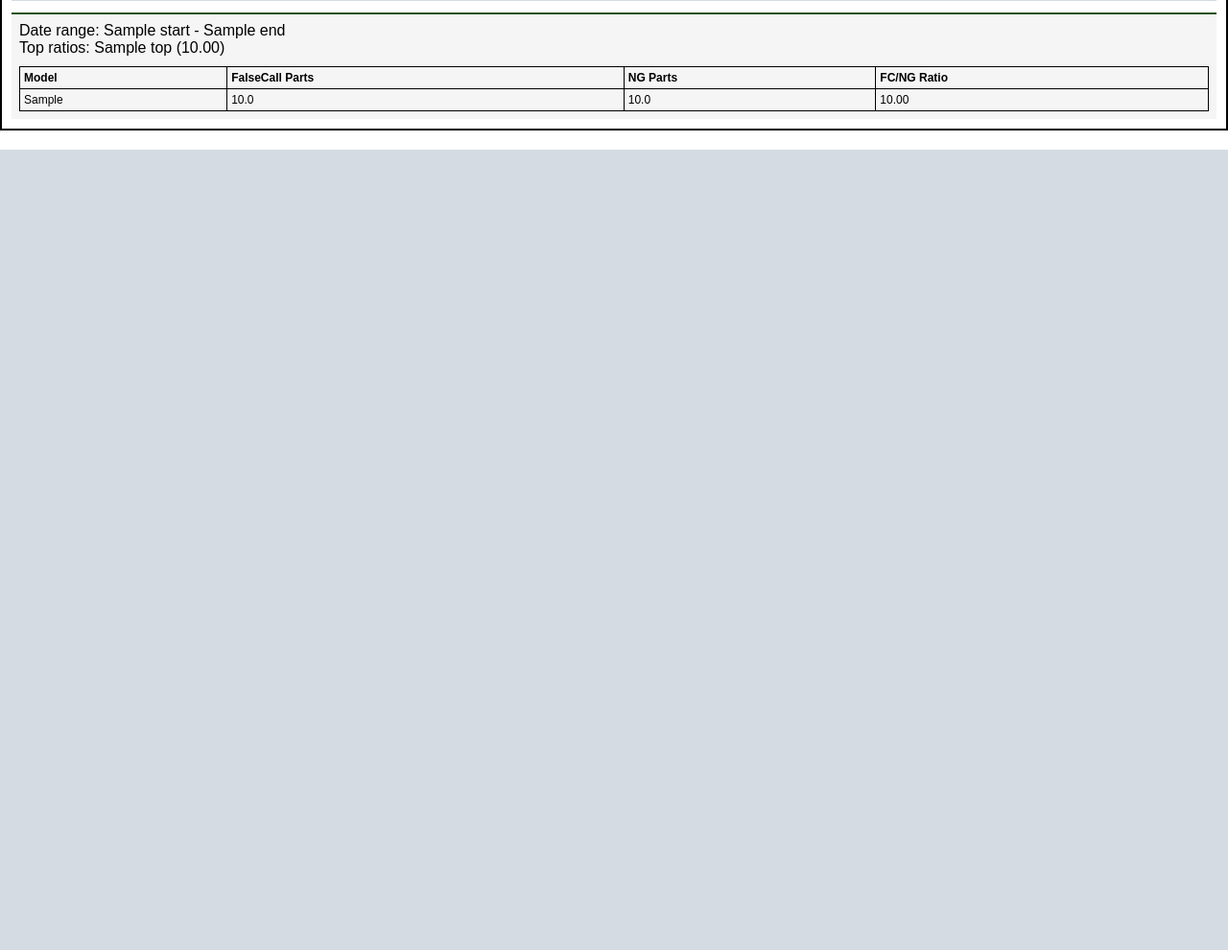
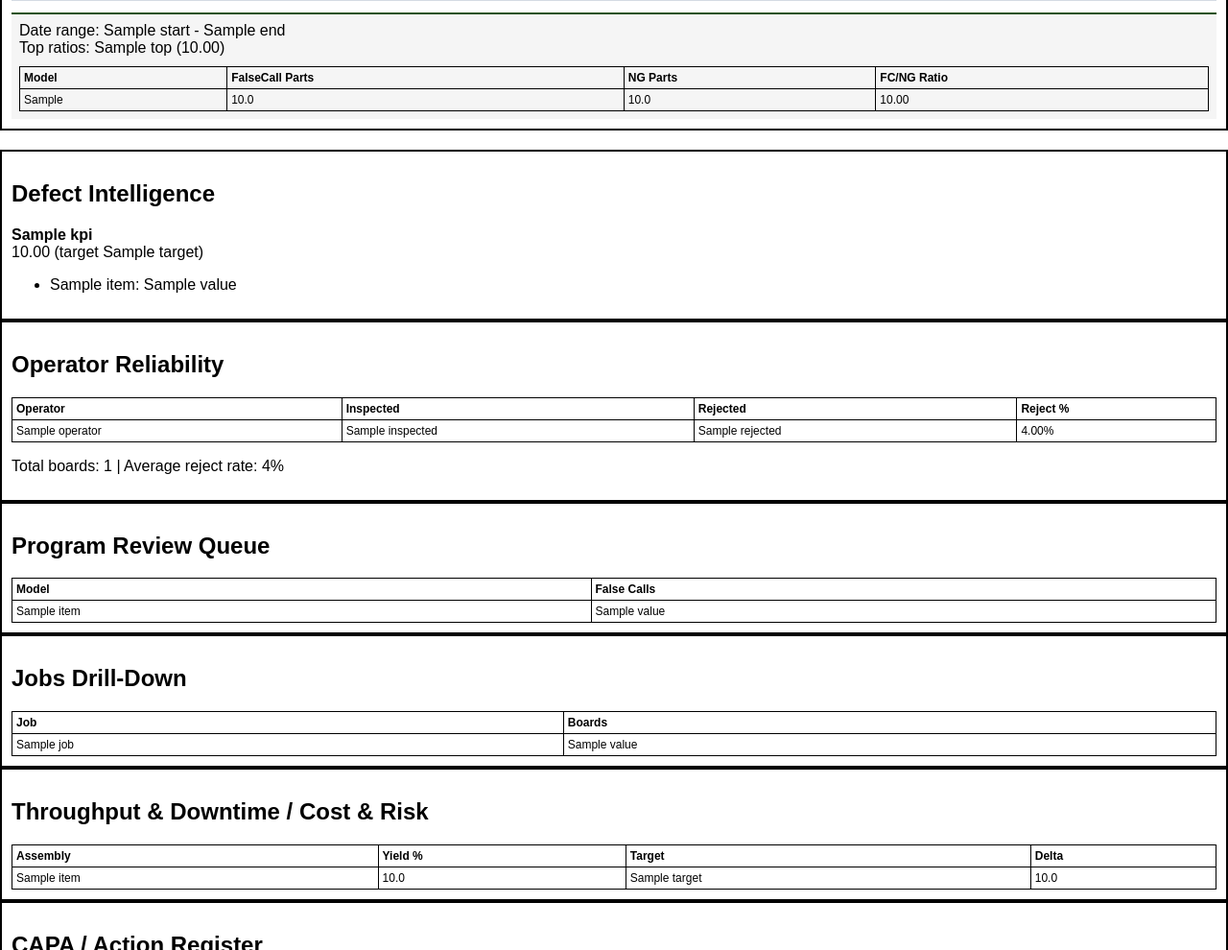
Before and after one commit to ThomasSchwartz18/MOATAppSpectra, a Flask app: template templates/report/index.html in a window 1280 px wide. Shown: the part 5510-6500 px from the top of the page at 96% size. Before the commit the page ends 5666 px from the top, so only its background shows below. Run offline with Flask 3, Linux system fonts and the light colour scheme; the template is opened without the code that fills it: most values are stand-ins (such as "Sample title", 1, 10 or a date in 2020); grey boxes marked "Sample" are stand-in pictures.

Commit message:
Add new report section partials

```diff
--- a/static/css/report.css
+++ b/static/css/report.css
@@ -55,6 +55,11 @@ header img {
 .chart-block img {
     width: 100%;
     height: auto;
+}
+
+.avoid-break {
+    page-break-inside: avoid;
+    break-inside: avoid;
 }
 
 .chart-summary {
--- /dev/null
+++ b/templates/report/appendix.html
@@ -0,0 +1,29 @@
+<section class="report-section section-card">
+    <h2>Appendix</h2>
+    <h3>Yield</h3>
+    <table class="data-table">
+        <tbody>
+        {% for d, y in appendix.yield %}
+            <tr><td>{{ d }}</td><td>{{ '%.1f'|format(y) }}</td></tr>
+        {% endfor %}
+        </tbody>
+    </table>
+    <h3>FC vs NG</h3>
+    <table class="data-table">
+        <thead><tr><th>Date</th><th>NG PPM</th><th>FC PPM</th></tr></thead>
+        <tbody>
+        {% for d, ng, fc in appendix.fcVsNg %}
+            <tr><td>{{ d }}</td><td>{{ '%.1f'|format(ng) }}</td><td>{{ '%.1f'|format(fc) }}</td></tr>
+        {% endfor %}
+        </tbody>
+    </table>
+    <h3>FC/NG Ratio</h3>
+    <table class="data-table">
+        <thead><tr><th>Model</th><th>FC Parts</th><th>NG Parts</th><th>Ratio</th></tr></thead>
+        <tbody>
+        {% for m, fc, ng, r in appendix.fcNgRatio %}
+            <tr><td>{{ m }}</td><td>{{ '%.1f'|format(fc) }}</td><td>{{ '%.1f'|format(ng) }}</td><td>{{ '%.2f'|format(r) }}</td></tr>
+        {% endfor %}
+        </tbody>
+    </table>
+</section>
--- /dev/null
+++ b/templates/report/capa_action_register.html
@@ -0,0 +1,11 @@
+<section class="report-section section-card">
+    <h2>CAPA / Action Register</h2>
+    <table class="data-table">
+        <thead><tr><th>Assembly</th><th>Value</th></tr></thead>
+        <tbody>
+        {% for action in summary_actions %}
+            <tr><td>{{ action.label }}</td><td>{{ action.value }}</td></tr>
+        {% endfor %}
+        </tbody>
+    </table>
+</section>
--- /dev/null
+++ b/templates/report/defect_intelligence.html
@@ -0,0 +1,16 @@
+<section class="report-section section-card">
+    <h2>Defect Intelligence</h2>
+    <div class="kpi-grid">
+    {% for kpi in kpis %}
+        <div>
+            <strong>{{ kpi.label }}</strong><br>
+            {{ '%.2f'|format(kpi.value) }}{% if kpi.target is defined %} (target {{ kpi.target }}){% endif %}
+        </div>
+    {% endfor %}
+    </div>
+    <ul>
+    {% for item in highlights %}
+        <li>{{ item.label }}: {{ item.value }}</li>
+    {% endfor %}
+    </ul>
+</section>
--- a/templates/report/index.html
+++ b/templates/report/index.html
@@ -17,5 +17,12 @@
     {% include 'report/model_false_calls.html' %}
     {% include 'report/fc_vs_ng_rate.html' %}
     {% include 'report/fc_ng_ratio.html' %}
+    {% include 'report/defect_intelligence.html' %}
+    {% include 'report/operator_reliability.html' %}
+    {% include 'report/program_review_queue.html' %}
+    {% include 'report/jobs_drilldown.html' %}
+    {% include 'report/throughput_downtime.html' %}
+    {% include 'report/capa_action_register.html' %}
+    {% include 'report/appendix.html' %}
 </body>
 </html>
--- /dev/null
+++ b/templates/report/jobs_drilldown.html
@@ -0,0 +1,11 @@
+<section class="report-section section-card avoid-break">
+    <h2>Jobs Drill-Down</h2>
+    <table class="data-table">
+        <thead><tr><th>Job</th><th>Boards</th></tr></thead>
+        <tbody>
+        {% for job in jobs %}
+            <tr><td>{{ job.label }}</td><td>{{ job.value }}</td></tr>
+        {% endfor %}
+        </tbody>
+    </table>
+</section>
--- /dev/null
+++ b/templates/report/operator_reliability.html
@@ -0,0 +1,19 @@
+<section class="report-section section-card">
+    <h2>Operator Reliability</h2>
+    <table class="data-table">
+        <thead>
+            <tr><th>Operator</th><th>Inspected</th><th>Rejected</th><th>Reject %</th></tr>
+        </thead>
+        <tbody>
+        {% for op in top_tables.operators %}
+            <tr>
+                <td>{{ op.name }}</td>
+                <td>{{ op.inspected }}</td>
+                <td>{{ op.rejected }}</td>
+                <td>{{ '%.2f'|format(op.rate) }}%</td>
+            </tr>
+        {% endfor %}
+        </tbody>
+    </table>
+    <p>Total boards: {{ operatorSummary.totalBoards }} | Average reject rate: {{ operatorSummary.avgRate|round(2) }}%</p>
+</section>
--- /dev/null
+++ b/templates/report/program_review_queue.html
@@ -0,0 +1,11 @@
+<section class="report-section section-card">
+    <h2>Program Review Queue</h2>
+    <table class="data-table">
+        <thead><tr><th>Model</th><th>False Calls</th></tr></thead>
+        <tbody>
+        {% for item in program_queue %}
+            <tr><td>{{ item.label }}</td><td>{{ item.value }}</td></tr>
+        {% endfor %}
+        </tbody>
+    </table>
+</section>
--- /dev/null
+++ b/templates/report/throughput_downtime.html
@@ -0,0 +1,16 @@
+<section class="report-section section-card">
+    <h2>Throughput & Downtime / Cost & Risk</h2>
+    <table class="data-table">
+        <thead><tr><th>Assembly</th><th>Yield %</th><th>Target</th><th>Delta</th></tr></thead>
+        <tbody>
+        {% for item in top_risks %}
+            <tr>
+                <td>{{ item.label }}</td>
+                <td>{{ '%.1f'|format(item.value) }}</td>
+                <td>{{ item.target }}</td>
+                <td>{{ '%.1f'|format(item.delta) }}</td>
+            </tr>
+        {% endfor %}
+        </tbody>
+    </table>
+</section>
```
